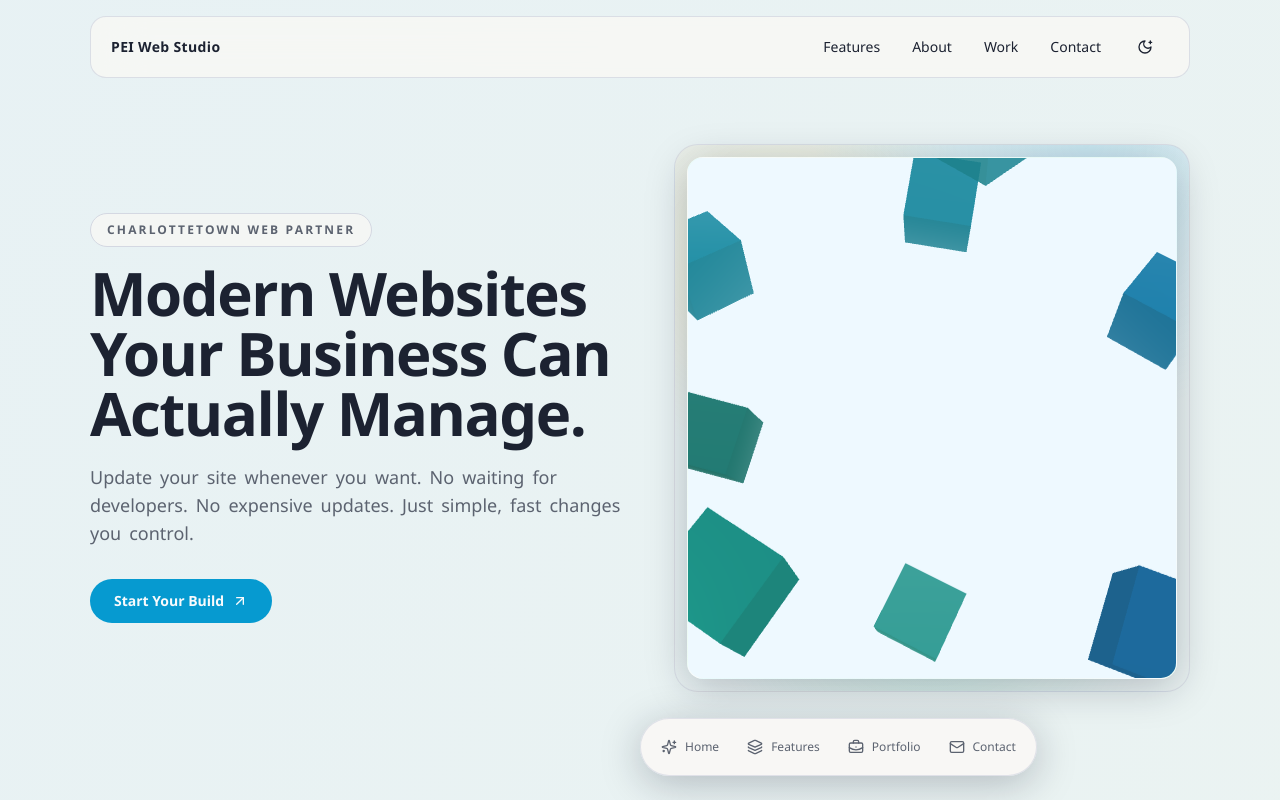
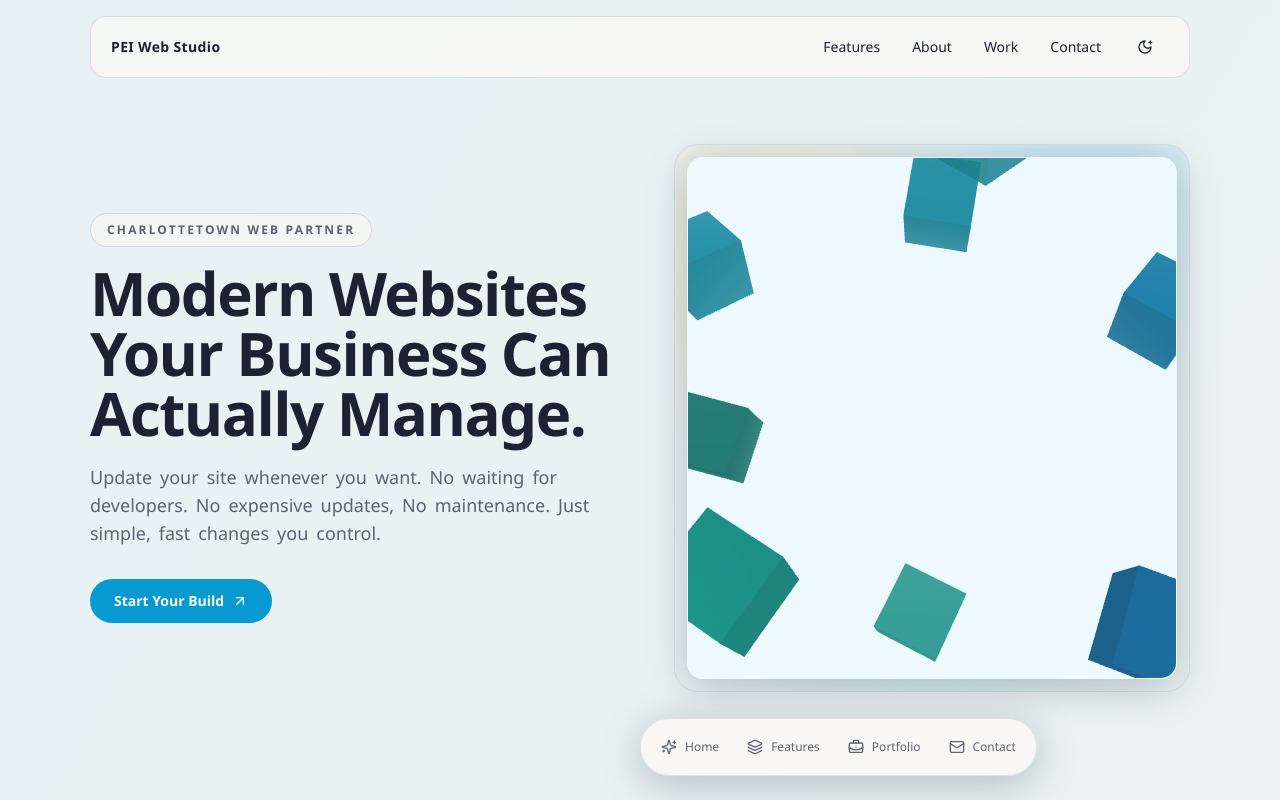
Before and after one commit to moshrx/pei-webstudio, a Next.js app: page / in a window 1280 px wide. Shown: the top 800 px of the page. Built offline with nearby package versions, Linux system fonts and the light colour scheme.

Commit message:
worked in footer and hero

```diff
--- a/components/Footer.tsx
+++ b/components/Footer.tsx
@@ -11,13 +11,13 @@ export function Footer() {
           </div>
           <div className="flex gap-6 sm:gap-8">
             <Link
-              href="/legal"
+              href="#legal"
               className="text-sm text-muted-foreground transition hover:text-foreground"
             >
               Legal
             </Link>
             <a
-              href="mailto:info@peiwebstudio.ca"
+              href="mailto:peiwebstudio@gmail.com"
               className="text-sm text-muted-foreground transition hover:text-foreground"
             >
               Contact
--- a/components/sections/HeroSection.tsx
+++ b/components/sections/HeroSection.tsx
@@ -41,7 +41,7 @@ export function HeroSection() {
             <span>{heroTitle}</span>
           </motion.h1>
           <StaggerText
-            text="Update your site whenever you want. No waiting for developers. No expensive updates. Just simple, fast changes you control."
+            text="Update your site whenever you want. No waiting for developers. No expensive updates, No maintenance. Just simple, fast changes you control."
             className="mt-5 max-w-xl text-sm text-muted-foreground sm:text-base md:text-lg"
           />
           <motion.div
```
